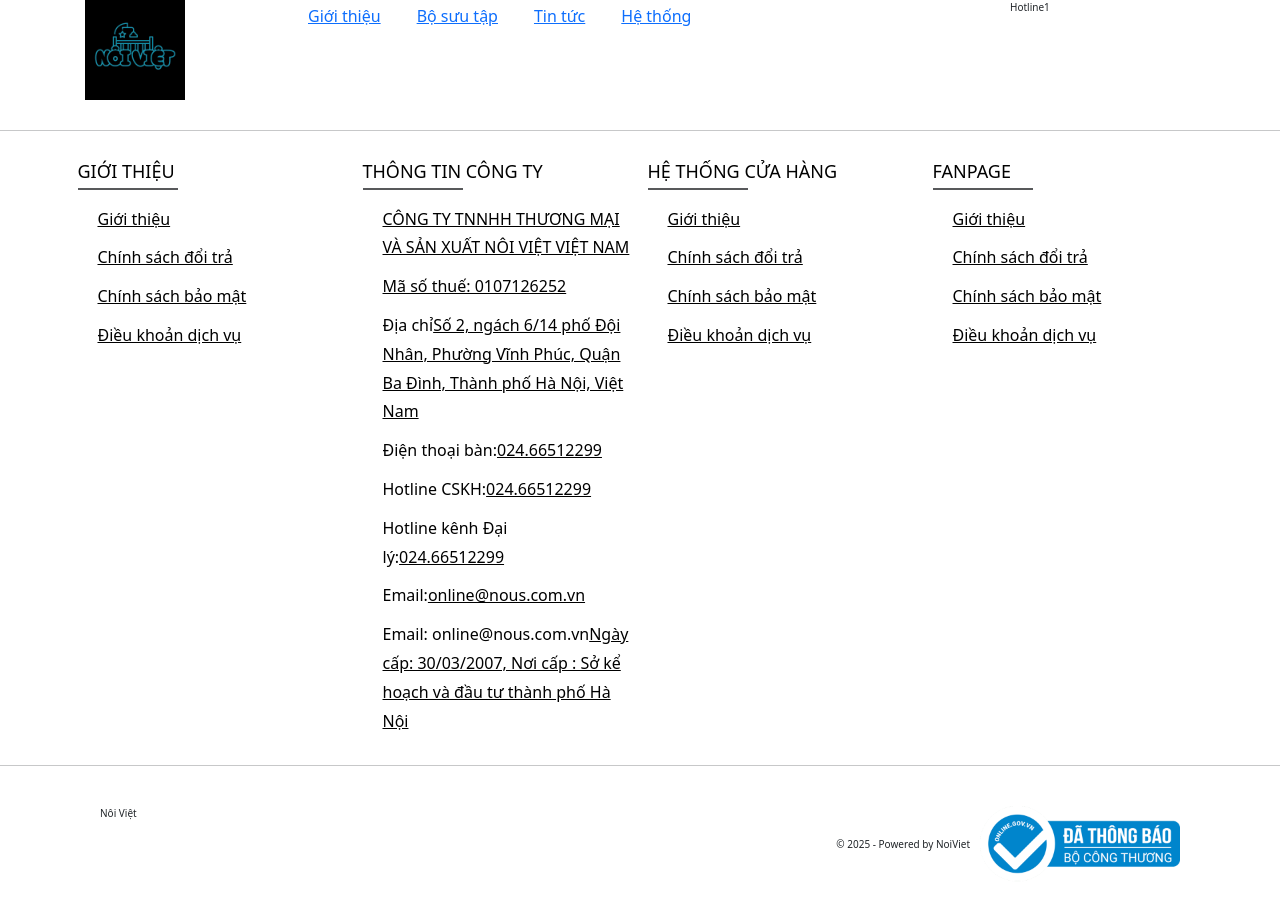
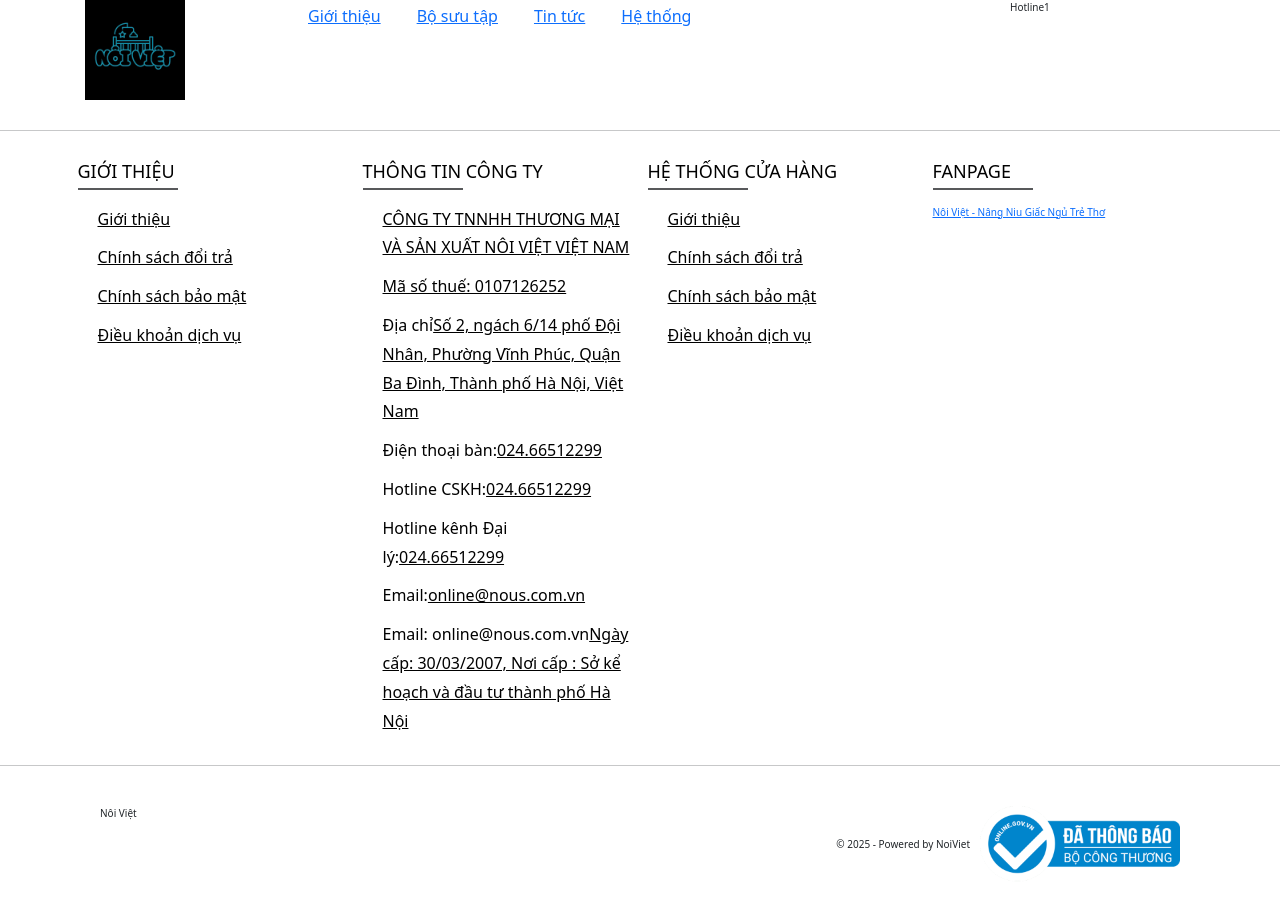
Before and after one commit to sonbui16/project-02, a React (Vite) app: page /page in a window 1280 px wide. Built offline with nearby package versions, Linux system fonts and the light colour scheme.

Commit message:
thêm Fanpage

```diff
--- a/index.html
+++ b/index.html
@@ -22,6 +22,13 @@
   </head>
   <body>
     <div id="root"></div>
+    <div id="fb-root"></div>
+    <script
+      async
+      defer
+      crossorigin="anonymous"
+      src="https://connect.facebook.net/en_US/sdk.js#xfbml=1&version=v23.0&appId=1574935262706657"
+    ></script>
     <script type="module" src="/src/main.jsx"></script>
   </body>
 </html>
--- a/src/layouts/components/Footer/index.jsx
+++ b/src/layouts/components/Footer/index.jsx
@@ -2,8 +2,15 @@ import styles from "./Footer.module.css";
 import bocongthuong from "../../../assets/images/bocongthuong.png";
 
 import { Link } from "react-router";
+import { useEffect } from "react";
 
 function Footer() {
+  useEffect(() => {
+    // Load the Facebook SDK script
+    if (window.FB) {
+      window.FB.XFBML.parse();
+    }
+  }, []);
   return (
     <footer className="">
       <hr className="my-5" />
@@ -121,28 +128,27 @@ function Footer() {
           <div className="col-3">
             <div className="">
               <h3 className={styles.footer__heading}>FANPAGE</h3>
-              <ul className={styles.footer__list}>
-                <li className={styles.footer__item}>
-                  <a href="#!" className={styles.footer__link}>
-                    Giới thiệu
+              <div
+                class="fb-page"
+                data-href="https://www.facebook.com/profile.php?id=61579803456004"
+                data-tabs=""
+                data-width=""
+                data-height=""
+                data-small-header="false"
+                data-adapt-container-width="true"
+                data-hide-cover="false"
+                data-show-facepile="true"
+              >
+                <blockquote
+                  cite="https://www.facebook.com/profile.php?id=61579803456004"
+                  class="fb-xfbml-parse-ignore"
+                >
+                  <a href="https://www.facebook.com/profile.php?id=61579803456004">
+                    Nôi Việt - Nâng Niu Giấc Ngủ Trẻ Thơ
                   </a>
-                </li>
-                <li className={styles.footer__item}>
-                  <a href="#!" className={styles.footer__link}>
-                    Chính sách đổi trả
-                  </a>
-                </li>
-                <li className={styles.footer__item}>
-                  <a href="#!" className={styles.footer__link}>
-                    Chính sách bảo mật
-                  </a>
-                </li>
-                <li className={styles.footer__item}>
-                  <a href="#!" className={styles.footer__link}>
-                    Điều khoản dịch vụ
-                  </a>
-                </li>
-              </ul>
+                </blockquote>
+              </div>
+
             </div>
           </div>
         </div>
```
